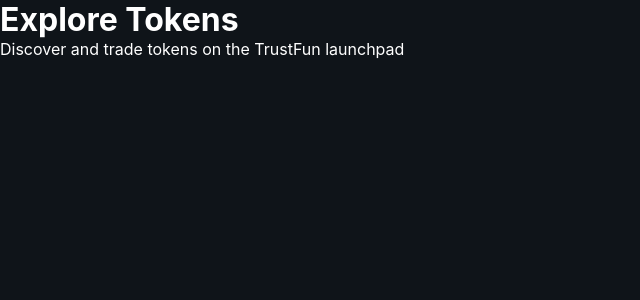
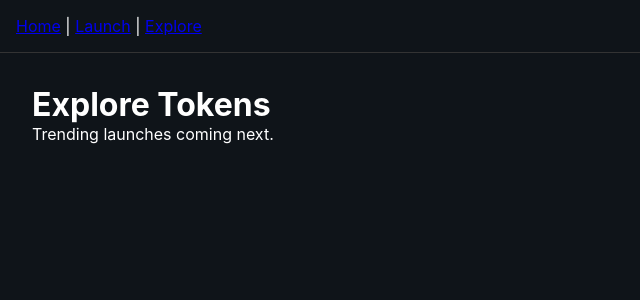
Before and after one commit to chartedlife221-hub/TrustFun.Com, a React app in the folder frontend/: page /explore in a window 1280 px wide. Shown: the top 300 px of the page, without its empty margins (0-640 px from the left). Built offline with nearby package versions, Linux system fonts and the light colour scheme; the HTML template or start-up script is replaced by a standard one.

Commit message:
Update frontend src/pages/ExplorePage.tsx with proper formatting and Navbar

```diff
--- a/frontend/src/pages/ExplorePage.tsx
+++ b/frontend/src/pages/ExplorePage.tsx
@@ -1,10 +1,25 @@
-function ExplorePage() {
+import Navbar from
+"../components/layout/Navbar";
+
+export default function ExplorePage() {
   return (
-    <div className="explore-page">
-      <h1>Explore Tokens</h1>
-      <p>Discover and trade tokens on the TrustFun launchpad</p>
-    </div>
-  )
+    <>
+      <Navbar />
+
+      <div
+        style={{
+          padding: "2rem"
+        }}
+      >
+        <h1>
+          Explore Tokens
+        </h1>
+
+        <p>
+          Trending launches
+          coming next.
+        </p>
+      </div>
+    </>
+  );
 }
-
-export default ExplorePage
```
